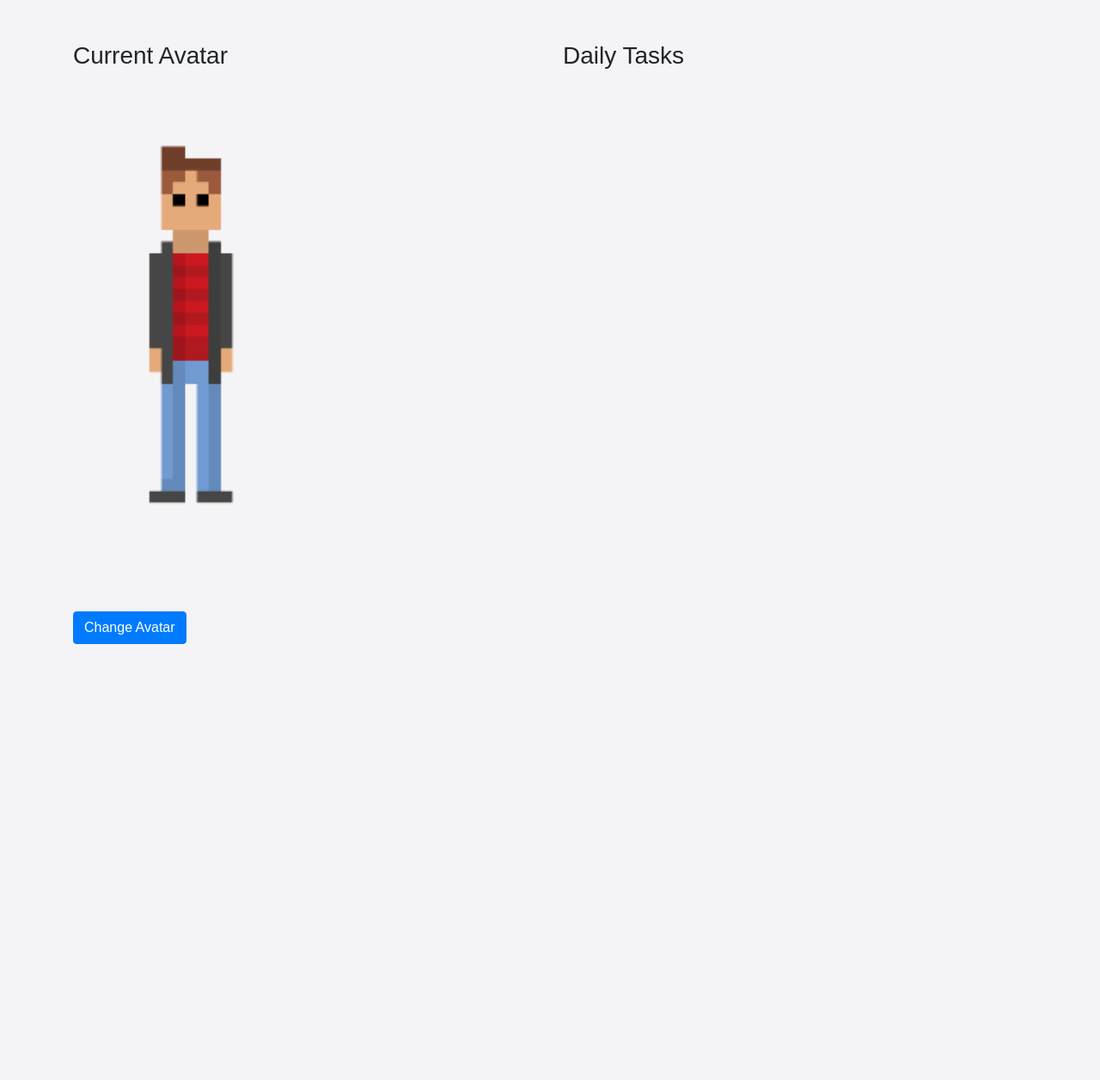
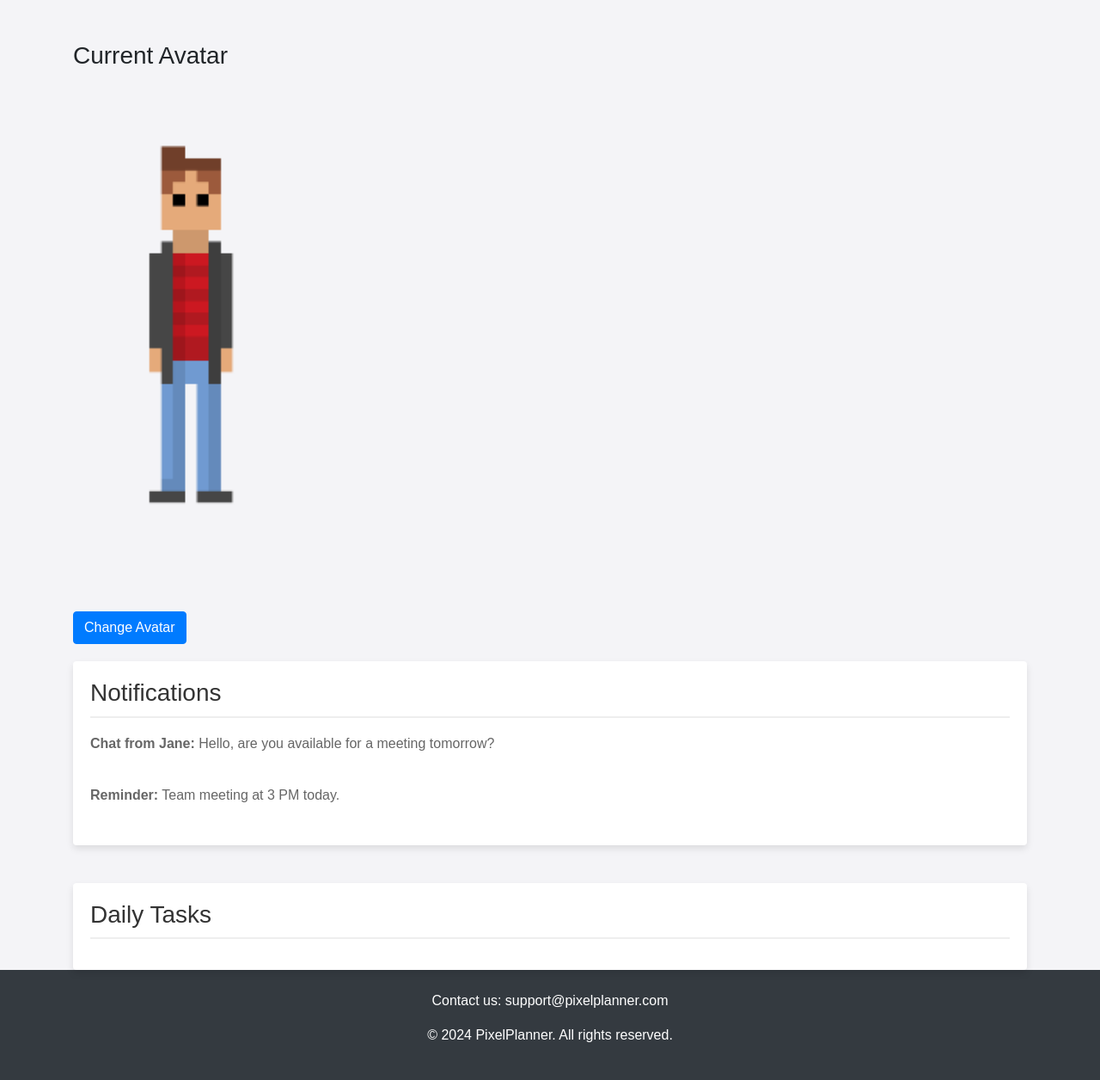
Before and after one commit to Mkidwai1/ITSC-3155-Semester-long-project, a Flask app: page /dashboard in a window 1280 px wide. Shown: the part 68-1324 px from the top of the page at 86% size. Before the commit the page ends 817 px from the top, so only its background shows below. Run offline with Flask 3, Linux system fonts and the light colour scheme; a user stored in the database is signed in.

Commit message:
added chat to navbar/edited dashboard

```diff
--- a/static/css/styles.css
+++ b/static/css/styles.css
@@ -457,23 +457,6 @@ body {
     text-align: right;
 }
 
-.waving-avatar {
-    animation: wave-animation 2s infinite;
-}
-
-/* Simple wave animation */
-@keyframes wave-animation {
-
-    0%,
-    100% {
-        transform: rotate(0deg);
-    }
-
-    50% {
-        transform: rotate(10deg);
-    }
-}
-
 
 /* Form container */
 .signup-container {
@@ -730,7 +713,7 @@ body {
     padding-right: 15px; /* Add some spacing between the two columns */
 }
 
-/* Optional: Additional styling for tabs to enhance their appearance */
+
 .nav-tabs .nav-link.active {
     color: #fff;
     background-color: #007bff;
@@ -768,3 +751,42 @@ body {
     font-weight: bold;
     font-size: medium;
 }
+
+/*dashboard elements*/
+.rounded {
+    background-color: #fff;
+    padding: 20px;
+    border-radius: 8px;
+    box-shadow: 0px 4px 8px rgba(0,0,0,0.1);
+    margin-top: 20px;
+}
+
+.notification-box h3,
+.task-box h3 {
+    color: #333;
+    border-bottom: 2px solid #eee;
+    padding-bottom: 10px;
+}
+
+.notification-box p,
+.task-box li a {
+    padding: 10px 0;
+    display: block;
+    color: #666;
+}
+
+.task-box li a {
+    text-decoration: none;
+    color: #007bff;
+}
+
+.task-box li a:hover {
+    text-decoration: underline;
+}
+
+.notification-box, .task-box {
+    background-color: #fff;
+    padding: 20px;
+    border-radius: 10px;
+    box-shadow: 0 4px 8px rgba(0, 0, 0, 0.1);
+  }
--- a/templates/canvas_calendar.html
+++ b/templates/canvas_calendar.html
@@ -41,6 +41,7 @@
     <a href="{{ url_for('canvas_calendar') }}">Calendar</a>
     <a href="{{ url_for('todo') }}">Todo</a>
     <a href="{{ url_for('shop') }}">Shop</a>
+    <a href="{{ url_for('chat') }}">Chat</a>
     <a href="{{ url_for('settings') }}">Settings</a>
     {% if 'email' not in session %}
         <a href="{{ url_for('register') }}">Register</a>
--- a/templates/dashboard.html
+++ b/templates/dashboard.html
@@ -31,6 +31,7 @@
     <a href="{{ url_for('canvas_calendar') }}">Calendar</a>
     <a href="{{ url_for('todo') }}">Todo</a>
     <a href="{{ url_for('shop') }}">Shop</a>
+    <a href="{{ url_for('chat') }}">Chat</a>
     <a href="{{ url_for('settings') }}">Settings</a>
     {% if 'email' not in session %}
         <a href="{{ url_for('register') }}">Register</a>
@@ -48,10 +49,18 @@
             <br>
             <a href="/shop" class="btn btn-primary mt-3">Change Avatar</a>
         </div>
-        <div class="col-md-6">
+        <div class="col-md-12">
+            <div class="notification-box rounded">
+                <h3>Notifications</h3>
+                <!-- Example notification content -->
+                <p><strong>Chat from Jane:</strong> Hello, are you available for a meeting tomorrow?</p>
+                <p><strong>Reminder:</strong> Team meeting at 3 PM today.</p>
+            </div>
+        </div>
+        <div class="col-md-12 mt-4">
+            <div class="task-box rounded">
                 <h3>Daily Tasks</h3>
                 <ul class="list-unstyled">
-                <!-- Assuming tasks are passed to the template -->
                     {% for task in tasks %}
                         <li><a href="/todo">{{ task.name }}</a></li>
                     {% endfor %}
@@ -59,7 +68,16 @@
             </div>
         </div>
     </div>
-
+</div>
+    </div>
+</div>
+<footer class="footer bg-dark text-white py-4">
+    <div class="container text-center">
+        <p>Contact us: support@pixelplanner.com</p>
+        <p>&copy; 2024 PixelPlanner. All rights reserved.</p>
+    </div>
+</footer>
 <script src="{{ url_for('static', filename='js/script.js') }}"></script>
 </body>
+
 </html>
--- a/templates/shop.html
+++ b/templates/shop.html
@@ -31,6 +31,7 @@
         <a href="{{ url_for('canvas_calendar') }}">Calendar</a>
         <a href="{{ url_for('todo') }}">Todo</a>
         <a href="{{ url_for('shop') }}">Shop</a>
+        <a href="{{ url_for('chat') }}">Chat</a>
         <a href="{{ url_for('settings') }}">Settings</a>
         {% if 'email' not in session %}
         <a href="{{ url_for('register') }}">Register</a>
--- a/templates/todo.html
+++ b/templates/todo.html
@@ -29,6 +29,7 @@
         <a href="{{ url_for('canvas_calendar') }}">Calendar</a>
         <a href="{{ url_for('todo') }}">Todo</a>
         <a href="{{ url_for('shop') }}">Shop</a>
+        <a href="{{ url_for('chat') }}">Chat</a>
         <a href="{{ url_for('settings') }}">Settings</a>
         {% if 'email' not in session %}
             <a href="{{ url_for('register') }}">Register</a>
```
Also changed, not shown: templates/chat.html (+30 -0 lines). Lines whose indentation alone changed are shown as unchanged.
